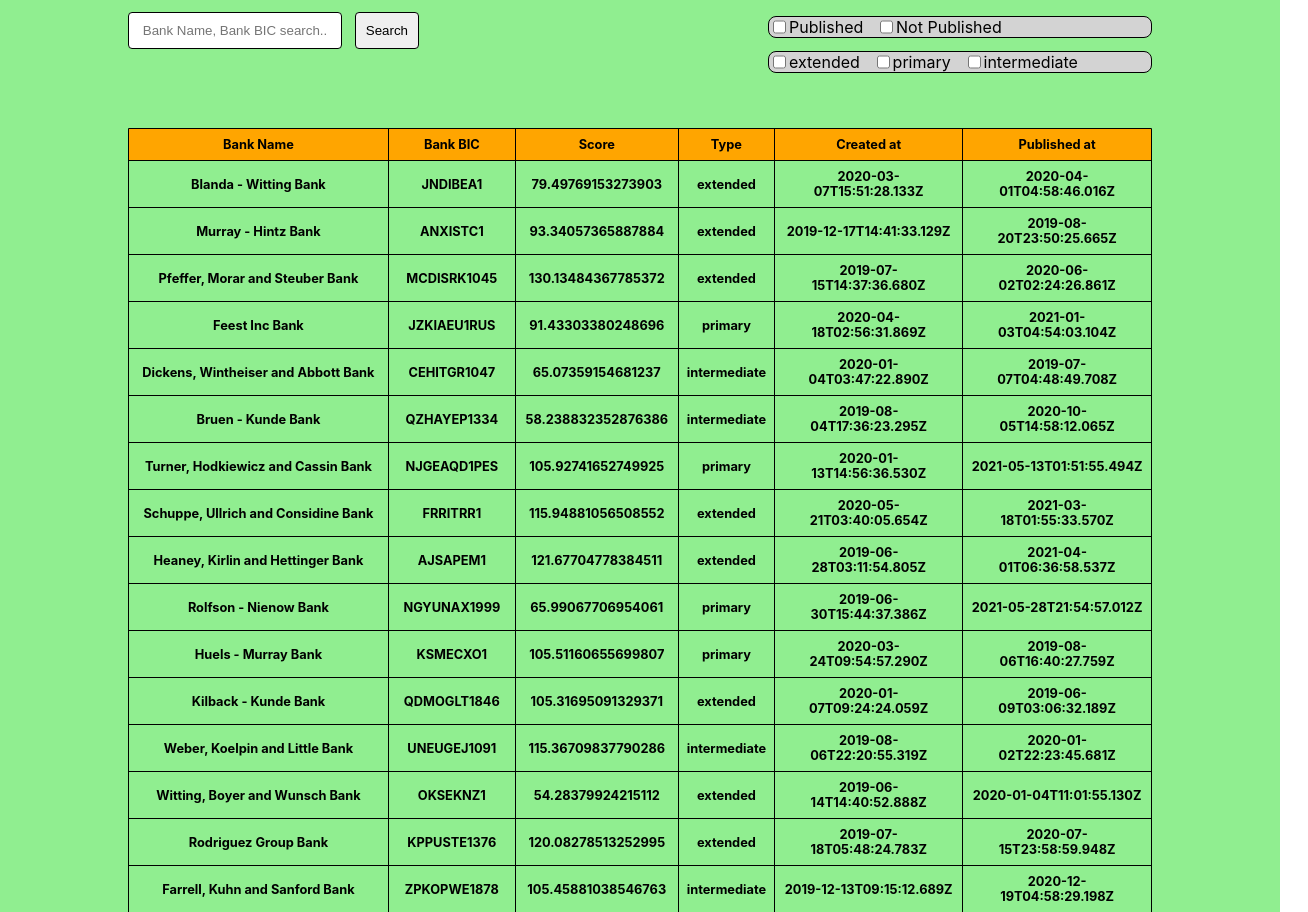
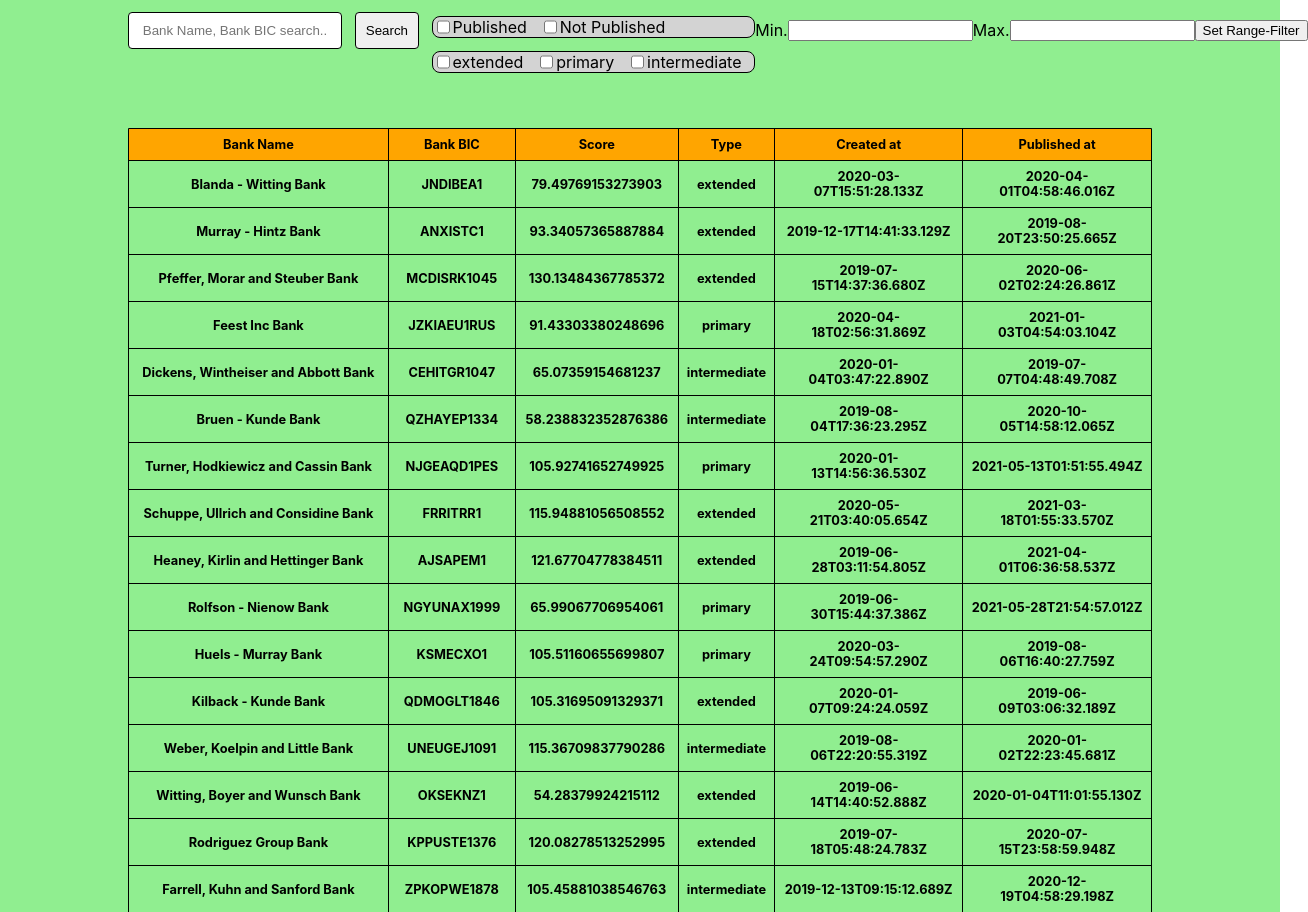
Before and after one commit to Balazs-D/Reports-Page, a React (Create React App) app: page / in a window 1280 px wide. Shown: the whole page, 1308 px wide, since content can reach past the window. Built offline with nearby package versions, Linux system fonts and the light colour scheme.

Commit message:
score range filter works

```diff
--- a/src/Components/Control.js
+++ b/src/Components/Control.js
@@ -6,6 +6,7 @@ import { Context } from "../Context/Context";
 // Components
 import InputText from "./Input";
 import Filter from "./Filter";
+import ScoreRange from "./ScoreRange";
 
 const Control = () => {
   const context = useContext(Context);
@@ -14,6 +15,7 @@ const Control = () => {
     <ControlCont>
       <InputText />
       <Filter />
+      <ScoreRange />
     </ControlCont>
   );
 };
--- a/src/Components/Input.js
+++ b/src/Components/Input.js
@@ -27,6 +27,7 @@ const InputText = () => {
       <input
         className="inputText"
         type="text"
+        value={currentKeyword}
         placeholder="Bank Name, Bank BIC search.."
         onChange={(e) => handleChange(e)}
       ></input>
--- /dev/null
+++ b/src/Components/ScoreRange.js
@@ -0,0 +1,63 @@
+import React, { useContext, useState } from "react";
+import styled from "styled-components";
+import { Context } from "../Context/Context";
+
+const ScoreRange = () => {
+  const context = useContext(Context);
+  const [minVal, setMinVal] = useState(null);
+  const [maxVal, setMaxVal] = useState(null);
+
+  const handleMin = (e) => {
+    e.preventDefault();
+    setMinVal(e.target.value);
+  };
+  const handleMax = (e) => {
+    e.preventDefault();
+    setMaxVal(e.target.value);
+  };
+
+  const handleFilterRange = () => {
+    const currentArr = context.data.filter(
+      (item) =>
+        minVal <= item.body.reportScore && maxVal >= item.body.reportScore
+    );
+    context.setCurrentData(currentArr);
+  };
+
+  return (
+    <SearchCont>
+      <label htmlFor="min">Min.</label>
+      <input
+        type="text"
+        id="min"
+        name="min"
+        value={minVal}
+        onChange={(e) => handleMin(e)}
+      ></input>
+      <label htmlFor="max">Max.</label>
+      <input
+        type="text"
+        id="max"
+        name="max"
+        onChange={(e) => handleMax(e)}
+      ></input>
+      <input
+        className="searchButton"
+        type="button"
+        value="Set Range-Filter"
+        onClick={handleFilterRange}
+      ></input>
+    </SearchCont>
+  );
+};
+
+const SearchCont = styled.div`
+  display: flex;
+  justify-content: flex-start;
+  align-items: center;
+  text-align: center;
+  justify-content: center;
+  height: 35%;
+`;
+
+export default ScoreRange;
```
